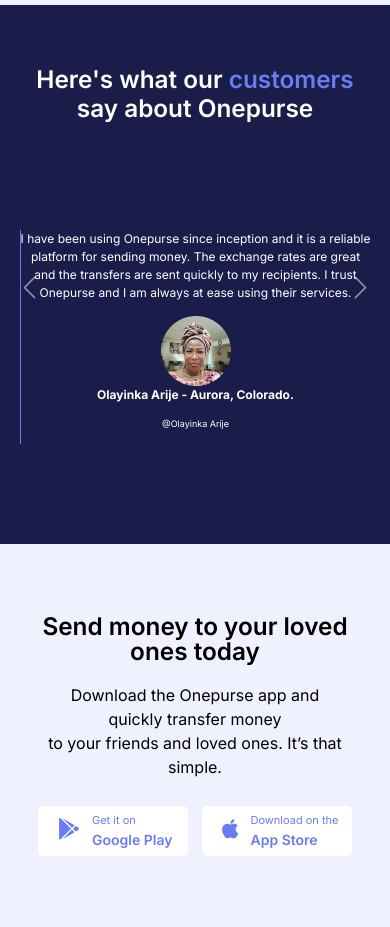
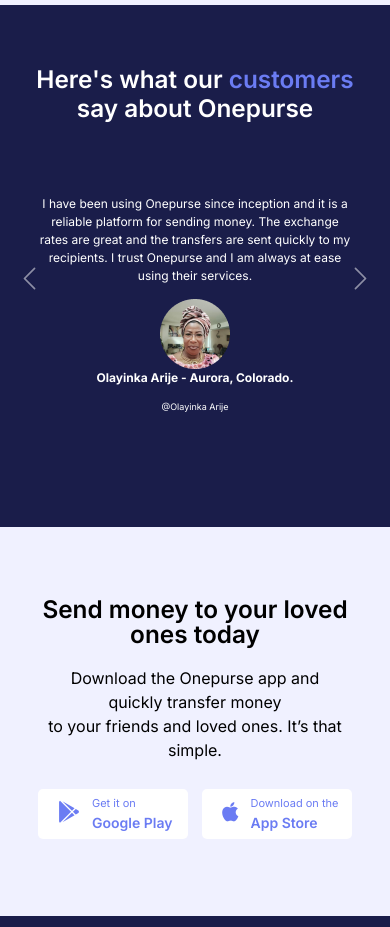
Before and after one commit to one-purse-org/onepurse-landing-page, a React (Create React App) app in the folder landing-page/: page / in a window 390 px wide. Shown: the part 4280-5207 px from the top of the page. Built offline with nearby package versions, Linux system fonts and the light colour scheme.

Commit message:
changed some styles

```diff
--- a/landing-page/src/styles/faq/question.css
+++ b/landing-page/src/styles/faq/question.css
@@ -36,7 +36,7 @@
     padding: 10px 15px;
 }
 
-.active{
+.questions .active{
     border-left: 0.09rem solid #6B7CF3;
 }
 
--- a/landing-page/src/styles/home/testimony.css
+++ b/landing-page/src/styles/home/testimony.css
@@ -106,10 +106,16 @@
 
     .carousel-inner{
         margin: auto;
-        width: 90%;
+        width: 80%;
     }
     .carousel{
-        padding-top: 100px;
+        padding-top: 65px;
     }
 
 }
+
+@media (min-width: 1536px){
+    .rectangle{
+       top: 35%;
+    }
+}
```
Also changed, not shown: landing-page/src/styles/reuseable/footer.css (+0 -32 lines).
